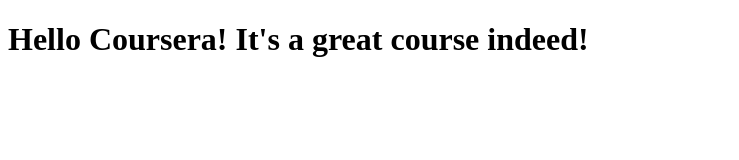
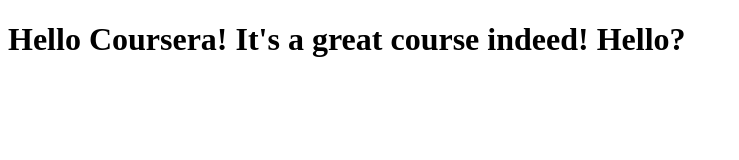
Before and after one commit to gitMClaassen/coursera-test, a plain HTML site: page site/index.html in a window 1280 px wide. Shown: the whole page, without its empty margins (0-739 px from the left). Drawn offline with Linux system fonts and the light colour scheme.

Commit message:
Addition 2

```diff
--- a/site/index.html
+++ b/site/index.html
@@ -4,6 +4,6 @@
 	<title>Coursera!</title>
 </head>
 <body>
-<h1>Hello Coursera! It's a great course indeed!</h1>
+<h1>Hello Coursera! It's a great course indeed! Hello?</h1>
 </body>
 </html>
```
